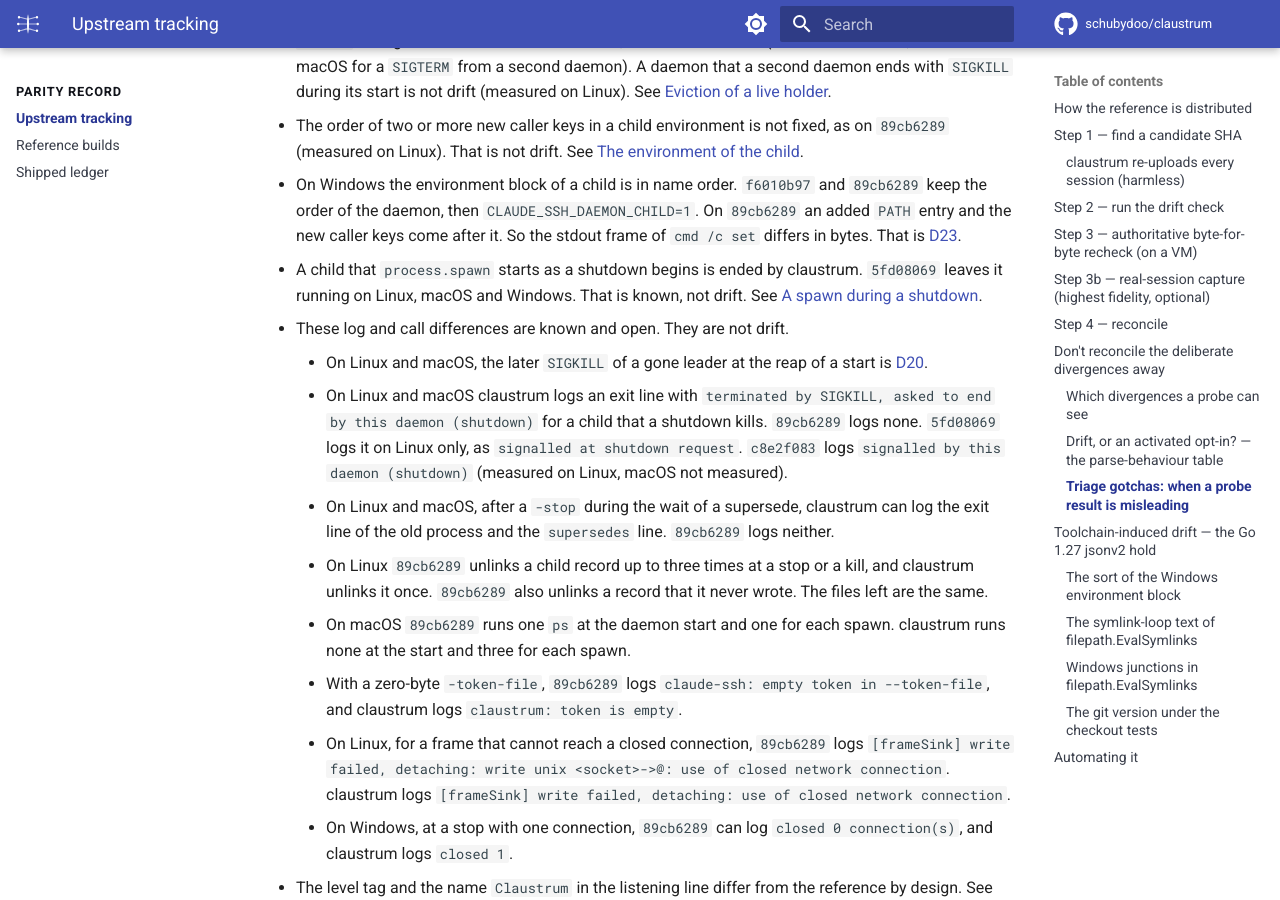
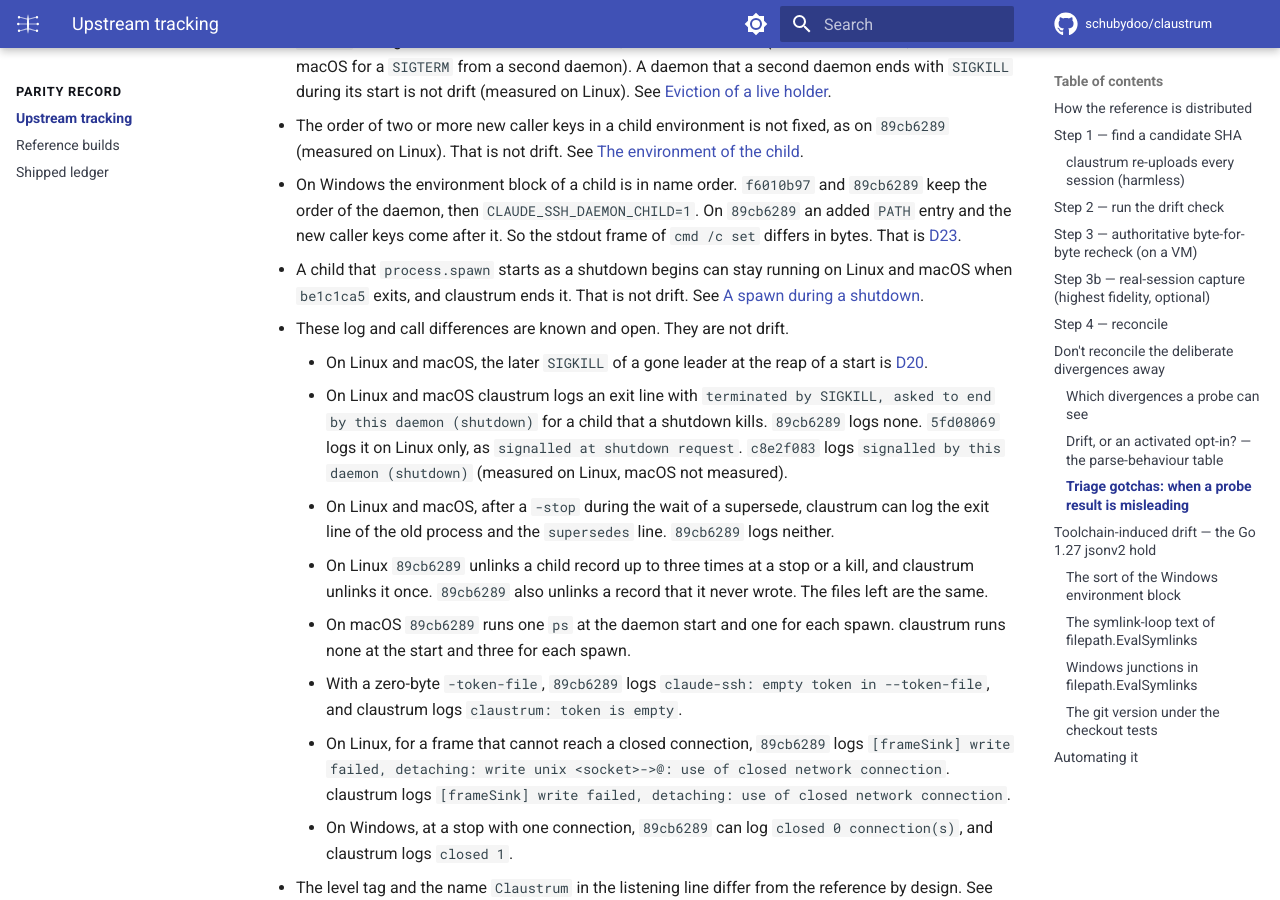
Before and after one commit to schubydoo/claustrum, an MkDocs documentation site: the page built from docs/UPSTREAM-TRACKING.md, in a window 1280 px wide and 900 px high, scrolled down 10900 px. Built offline with MkDocs 1.6.1 and Material for MkDocs 9.7.7, drawn with Linux system fonts in a browser that asks for light colours; comment, search, counter and statistics services are not loaded.

Commit message:
docs: describe a late spawn child at shutdown on be1c1ca5
The spawn page and the triage index said that the reference leaves a
late child running as a rule. That came from 5fd08069. On be1c1ca5 the
reference also ends such a child. It can leave one running if it exits
during that start (measured on Linux and macOS).

Co-Authored-By: Claude Opus 5.5 <noreply@anthropic.com>

```diff
--- a/docs/UPSTREAM-TRACKING.md
+++ b/docs/UPSTREAM-TRACKING.md
@@ -513,9 +513,8 @@ Unless an item names another build, the daemon items below are measured against
   `89cb6289` an added `PATH` entry and the new caller keys come after it. So the
   stdout frame of `cmd /c set` differs
   in bytes. That is [D23](DIVERGENCES.md#d23).
-- A child that `process.spawn` starts as a shutdown begins is ended by claustrum.
-  `5fd08069` leaves it running on Linux, macOS and Windows. That is known, not
-  drift. See
+- A child that `process.spawn` starts as a shutdown begins can stay running on Linux
+  and macOS when `be1c1ca5` exits, and claustrum ends it. That is not drift. See
   [A spawn during a shutdown](protocol/process-spawn.md#a-spawn-during-a-shutdown).
 - These log and call differences are known and open. They are not drift.
     - On Linux and macOS, the later `SIGKILL` of a gone leader at the reap of a
```
Also changed, not shown: docs/protocol/process-spawn.md (+2 -2 lines).
